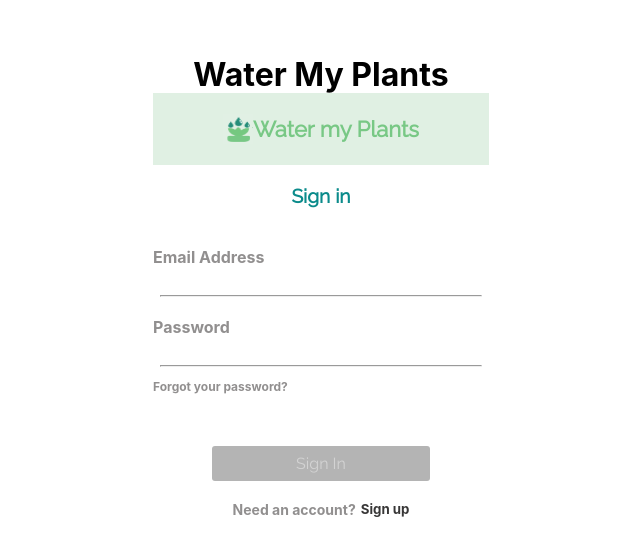
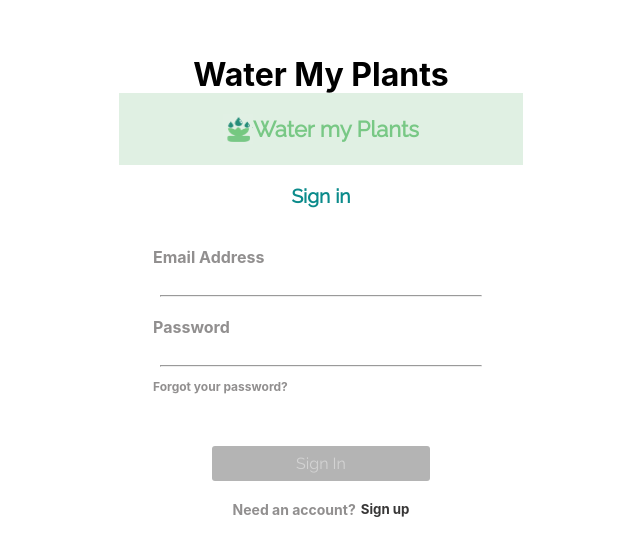
Before and after one commit to watermyplants/FrontEnd, a React (Create React App) app in the folder water_my_plants/: page /login in a window 1280 px wide. Shown: the top 556 px of the page, without its empty margins (319-959 px from the left). Built offline with nearby package versions, Linux system fonts and the light colour scheme.

Commit message:
header adjusted

```diff
--- a/water_my_plants/src/components/header.js
+++ b/water_my_plants/src/components/header.js
@@ -21,12 +21,14 @@ const HeaderSignIn = styled.header`
   justify-content: center;
   align-items: center;
   background: #E0F0E3;
+  width: 120%;
 `;
 
 const Wat = styled.div`
     display: flex;
     flex-direction: column;
     justify-content: center;
+    align-items:center;
 `;
 
 
```
